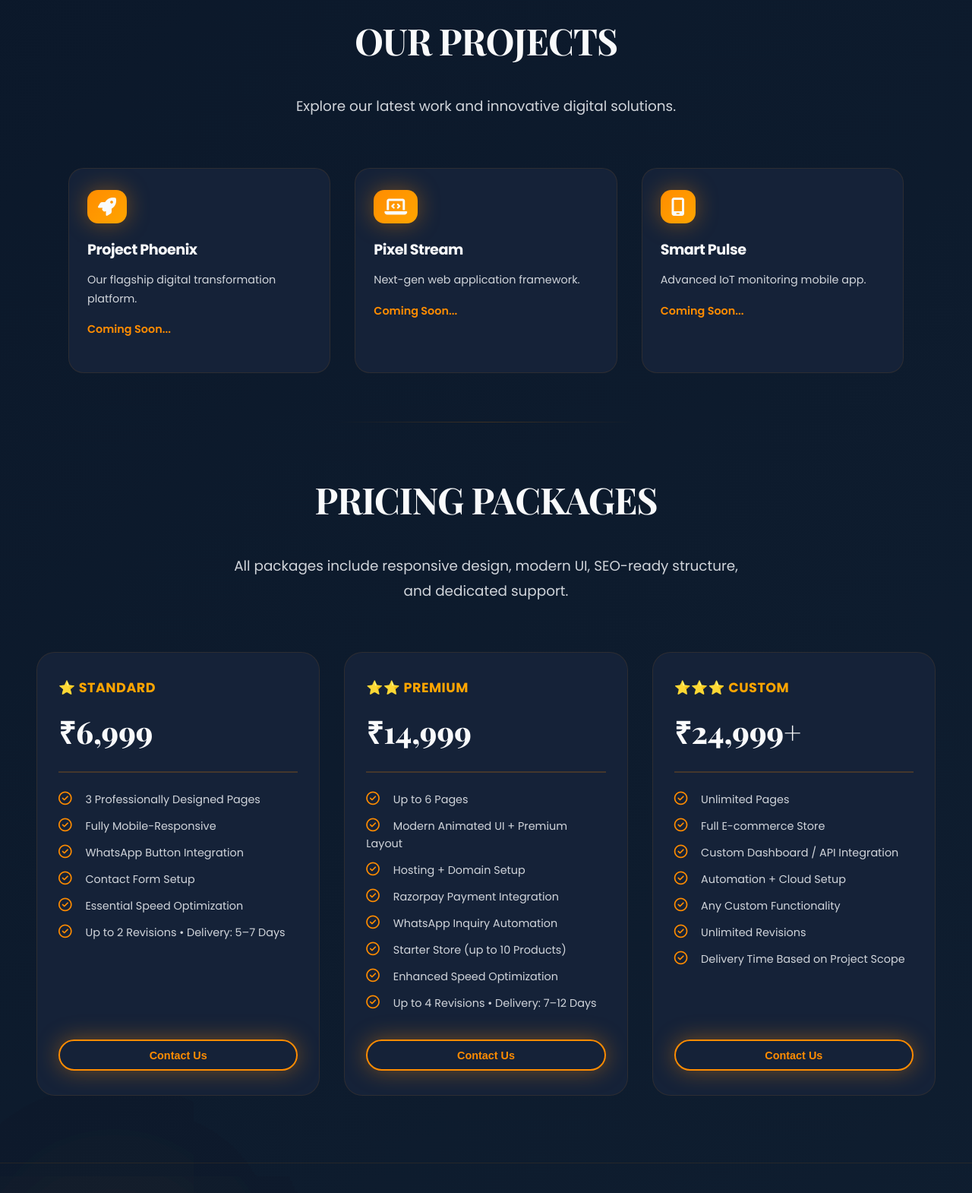
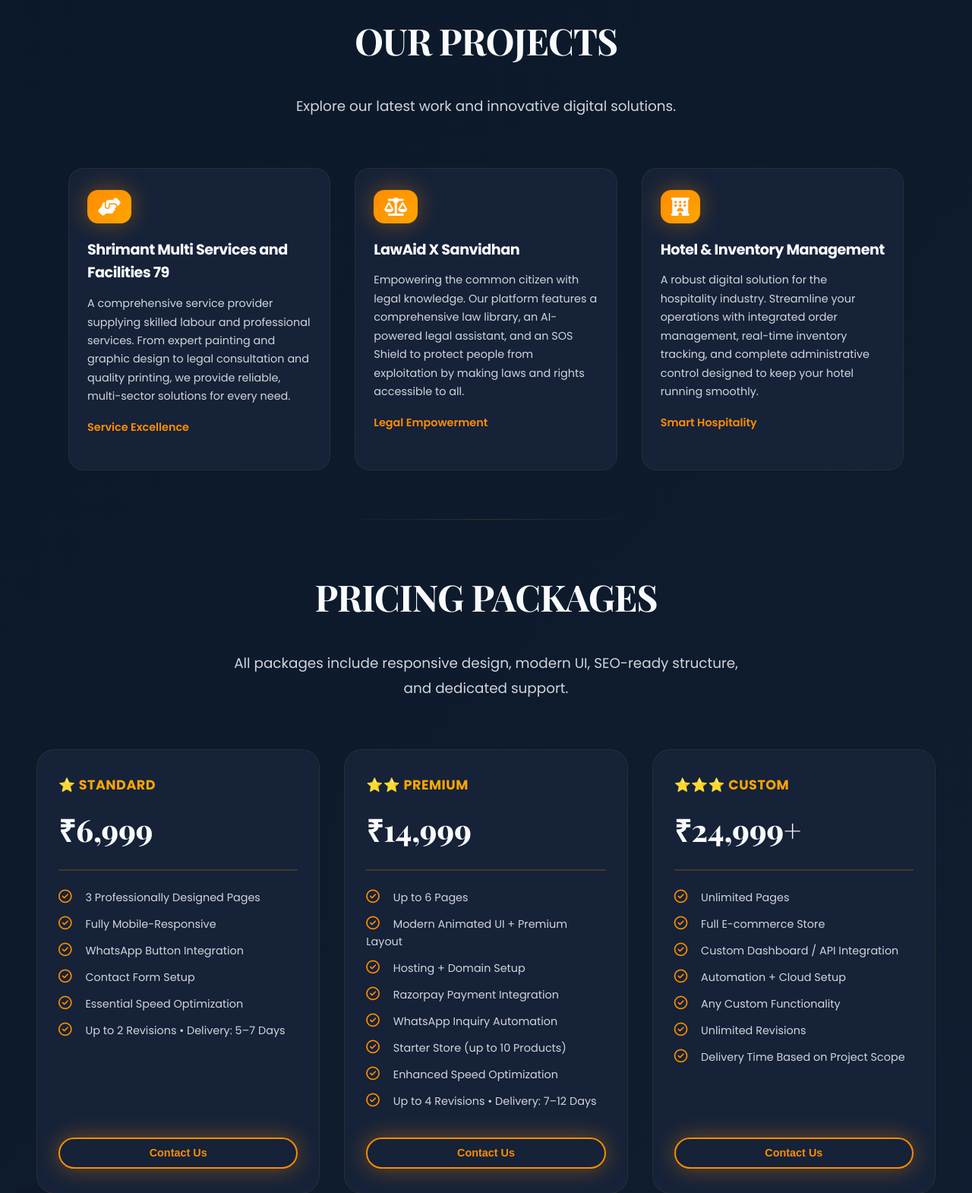
Before and after one commit to PiyushMB00/Phoenix-Pixels-Studios, a Flask app: page / in a window 1280 px wide. Shown: the part 1501-3071 px from the top of the page at 76% size. Run offline with Flask 3, Linux system fonts and the light colour scheme; parts of the project's set-up code (start-up, migrations or seed data) failed here and were passed over.

Commit message:
feat: update projects and add contact map

```diff
--- a/templates/index.html
+++ b/templates/index.html
@@ -1,12 +1,10 @@
-{% extends "base.html" %}
-
-{% block title %}Phoenix Pixels Studios | Modern Web & IoT Solutions{% endblock %}
-
-{% block meta_description %}Phoenix Pixels Studios is a top-tier Indian startup specializing in custom web development, IoT solutions, and cloud infrastructure. Build your digital future with us.{% endblock %}
-
-{% block meta_keywords %}web development company, IoT startup India, cloud integration, custom software, Phoenix Pixels Studios{% endblock %}
-
-{% block content %}
+{% extends "base.html" %} {% block title %}Phoenix Pixels Studios | Modern Web &
+IoT Solutions{% endblock %} {% block meta_description %}Phoenix Pixels Studios
+is a top-tier Indian startup specializing in custom web development, IoT
+solutions, and cloud infrastructure. Build your digital future with us.{%
+endblock %} {% block meta_keywords %}web development company, IoT startup India,
+cloud integration, custom software, Phoenix Pixels Studios{% endblock %} {%
+block content %}
 <header id="hero" class="container">
   <div class="content">
     <span class="blur"></span>
@@ -14,13 +12,16 @@
     <h4>INNOVATIVE DIGITAL SOLUTIONS</h4>
     <h1>We Build Modern <span>Websites, Apps & Digital Solutions</span></h1>
     <p>
-            An officially registered startup delivering modern web development, IoT solutions, and cloud integration.
-            We combine creativity with strong technical skill to help businesses go digital with confidence.
+      An officially registered startup delivering modern web development, IoT
+      solutions, and cloud integration. We combine creativity with strong
+      technical skill to help businesses go digital with confidence.
     </p>
-        <button class="btn1"><a href="{{ url_for('contact_page') }}">Start Your Project</a></button>
+    <button class="btn1">
+      <a href="{{ url_for('contact_page') }}">Start Your Project</a>
+    </button>
   </div>
   <div class="image">
-        <img src="{{ url_for('static', filename='images/hero_final.png') }}">
+    <img src="{{ url_for('static', filename='images/hero_final.png') }}" />
   </div>
 </header>
 
@@ -31,44 +32,53 @@
       <span><i class="fa-solid fa-code"></i></span>
       <h4>Web Development</h4>
       <p>
-                Modern, responsive websites and web applications crafted with the latest technologies.
-                We build everything from simple landing pages to full business websites designed to perform fast and
-                look professional.
+        Modern, responsive websites and web applications crafted with the latest
+        technologies. We build everything from simple landing pages to full
+        business websites designed to perform fast and look professional.
         <strong>Quality-first. Secure. Mobile-ready.</strong>
       </p>
-            <a href="{{ url_for('web_development') }}">Get Started <i class="fa-solid fa-arrow-right"></i></a>
+      <a href="{{ url_for('web_development') }}"
+        >Get Started <i class="fa-solid fa-arrow-right"></i
+      ></a>
     </div>
     <div class="card">
       <span><i class="fa-solid fa-microchip"></i></span>
       <h4>IoT Solutions</h4>
       <p>
-                Smart device integration and systems that connect the physical and digital world.
-                We build sensor-based automation, monitoring systems, and real-time dashboards for homes and small
-                businesses.
+        Smart device integration and systems that connect the physical and
+        digital world. We build sensor-based automation, monitoring systems, and
+        real-time dashboards for homes and small businesses.
         <strong>Turning everyday objects into smart systems.</strong>
       </p>
-            <a href="{{ url_for('iot_solutions') }}">Explore IoT <i class="fa-solid fa-arrow-right"></i></a>
+      <a href="{{ url_for('iot_solutions') }}"
+        >Explore IoT <i class="fa-solid fa-arrow-right"></i
+      ></a>
     </div>
     <div class="card">
       <span><i class="fa-solid fa-cloud"></i></span>
       <h4>Cloud Infrastructure</h4>
       <p>
-                Scalable cloud solutions powered by AWS, Azure, or Google Cloud.
-                We help you deploy servers, automate tasks, store data securely, and build cloud setups that grow with
-                your business.
+        Scalable cloud solutions powered by AWS, Azure, or Google Cloud. We help
+        you deploy servers, automate tasks, store data securely, and build cloud
+        setups that grow with your business.
         <strong>Reliable. Secure. Cost-efficient.</strong>
       </p>
-            <a href="{{ url_for('cloud_infrastructure') }}">Learn More <i class="fa-solid fa-arrow-right"></i></a>
+      <a href="{{ url_for('cloud_infrastructure') }}"
+        >Learn More <i class="fa-solid fa-arrow-right"></i
+      ></a>
     </div>
     <div class="card">
       <span><i class="fa-solid fa-lightbulb"></i></span>
       <h4>Technical Consulting</h4>
       <p>
-                Clear, practical guidance on technology decisions, digital strategy, and project planning.
-                We help you choose the right tools, avoid mistakes, and move your project forward with confidence.
+        Clear, practical guidance on technology decisions, digital strategy, and
+        project planning. We help you choose the right tools, avoid mistakes,
+        and move your project forward with confidence.
         <strong>Smart solutions. Honest advice.</strong>
       </p>
-            <a href="{{ url_for('consulting') }}">Get Advice <i class="fa-solid fa-arrow-right"></i></a>
+      <a href="{{ url_for('consulting') }}"
+        >Get Advice <i class="fa-solid fa-arrow-right"></i
+      ></a>
     </div>
   </div>
 </section>
@@ -80,28 +90,43 @@
   </p>
   <div class="features projects-grid">
     <div class="card">
-            <span><i class="fa-solid fa-rocket"></i></span>
-            <h4>Project Phoenix</h4>
+      <span><i class="fa-solid fa-handshake-angle"></i></span>
+      <h4>Shrimant Multi Services and Facilities 79</h4>
       <p>
-                Our flagship digital transformation platform.
+        A comprehensive service provider supplying skilled labour and
+        professional services. From expert painting and graphic design to legal
+        consultation and quality printing, we provide reliable, multi-sector
+        solutions for every need.
       </p>
-            <p style="color: var(--phoenix-orange); font-weight: 600;">Coming Soon...</p>
+      <p style="color: var(--phoenix-orange); font-weight: 600">
+        Service Excellence
+      </p>
     </div>
     <div class="card">
-            <span><i class="fa-solid fa-laptop-code"></i></span>
-            <h4>Pixel Stream</h4>
+      <span><i class="fa-solid fa-scale-balanced"></i></span>
+      <h4>LawAid X Sanvidhan</h4>
       <p>
-                Next-gen web application framework.
+        Empowering the common citizen with legal knowledge. Our platform
+        features a comprehensive law library, an AI-powered legal assistant, and
+        an SOS Shield to protect people from exploitation by making laws and
+        rights accessible to all.
       </p>
-            <p style="color: var(--phoenix-orange); font-weight: 600;">Coming Soon...</p>
+      <p style="color: var(--phoenix-orange); font-weight: 600">
+        Legal Empowerment
+      </p>
     </div>
     <div class="card">
-            <span><i class="fa-solid fa-mobile-screen"></i></span>
-            <h4>Smart Pulse</h4>
+      <span><i class="fa-solid fa-hotel"></i></span>
+      <h4>Hotel & Inventory Management</h4>
       <p>
-                Advanced IoT monitoring mobile app.
+        A robust digital solution for the hospitality industry. Streamline your
+        operations with integrated order management, real-time inventory
+        tracking, and complete administrative control designed to keep your
+        hotel running smoothly.
       </p>
-            <p style="color: var(--phoenix-orange); font-weight: 600;">Coming Soon...</p>
+      <p style="color: var(--phoenix-orange); font-weight: 600">
+        Smart Hospitality
+      </p>
     </div>
   </div>
 </section>
@@ -109,7 +134,8 @@
 <section id="pricing" class="container">
   <h2 class="header">PRICING PACKAGES</h2>
   <p class="sub-header">
-        All packages include responsive design, modern UI, SEO-ready structure, and dedicated support.
+    All packages include responsive design, modern UI, SEO-ready structure, and
+    dedicated support.
   </p>
   <div class="pricing">
     <div class="card">
@@ -141,7 +167,9 @@
           Up to 2 Revisions • Delivery: 5–7 Days
         </p>
       </div>
-            <button class="btn"><a href="{{ url_for('contact_page') }}">Contact Us</a></button>
+      <button class="btn">
+        <a href="{{ url_for('contact_page') }}">Contact Us</a>
+      </button>
     </div>
     <div class="card">
       <div class="content">
@@ -180,7 +208,9 @@
           Up to 4 Revisions • Delivery: 7–12 Days
         </p>
       </div>
-            <button class="btn"><a href="{{ url_for('contact_page') }}">Contact Us</a></button>
+      <button class="btn">
+        <a href="{{ url_for('contact_page') }}">Contact Us</a>
+      </button>
     </div>
     <div class="card">
       <div class="content">
@@ -215,7 +245,9 @@
           Delivery Time Based on Project Scope
         </p>
       </div>
-            <button class="btn"><a href="{{ url_for('contact_page') }}">Contact Us</a></button>
+      <button class="btn">
+        <a href="{{ url_for('contact_page') }}">Contact Us</a>
+      </button>
     </div>
   </div>
 </section>
```
Also changed, not shown: static/css/style.css (+42 -6 lines), templates/ContactUs.html (+15 -0 lines). Lines whose indentation alone changed are shown as unchanged.
